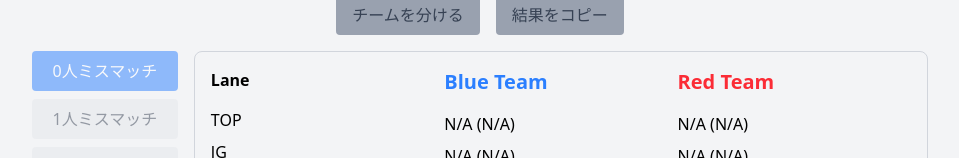
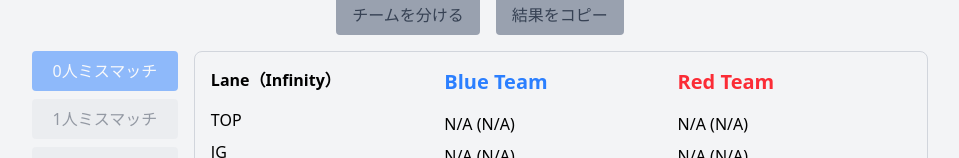
Before and after one commit to karasu354/team-balancer, a Next.js app: page / in a window 1280 px wide. Shown: the part 847-1005 px from the top of the page, without its empty margins (160-1119 px from the left). Built offline with nearby package versions, Linux system fonts and the light colour scheme.

Commit message:
add evaluateion score

```diff
--- a/components/DividedTeamTable.tsx
+++ b/components/DividedTeamTable.tsx
@@ -115,7 +115,10 @@ const DividedTeamTable: React.FC<DividedTeamTableProps> = ({
           <div className="flex">
             {/* レーン情報 */}
             <div className="w-1/3">
-              <div className="mb-4 font-bold">Lane</div>
+              <div className="mb-4 font-bold">
+                Lane（
+                {activeDivision.evaluationScore}）
+              </div>
               {['TOP', 'JG', 'MID', 'ADC', 'SUP'].map((lane) => (
                 <div key={lane} className="mb-2 font-medium">
                   {lane}
```
